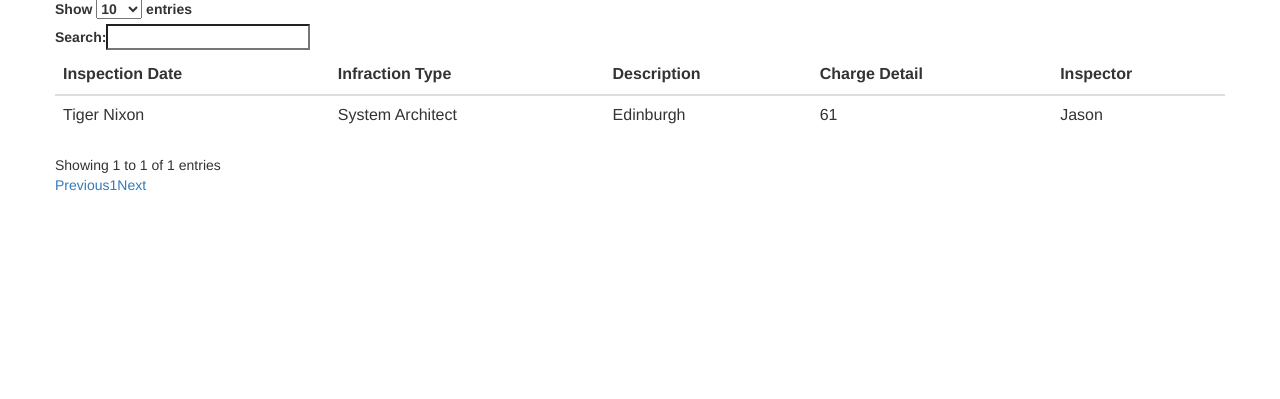
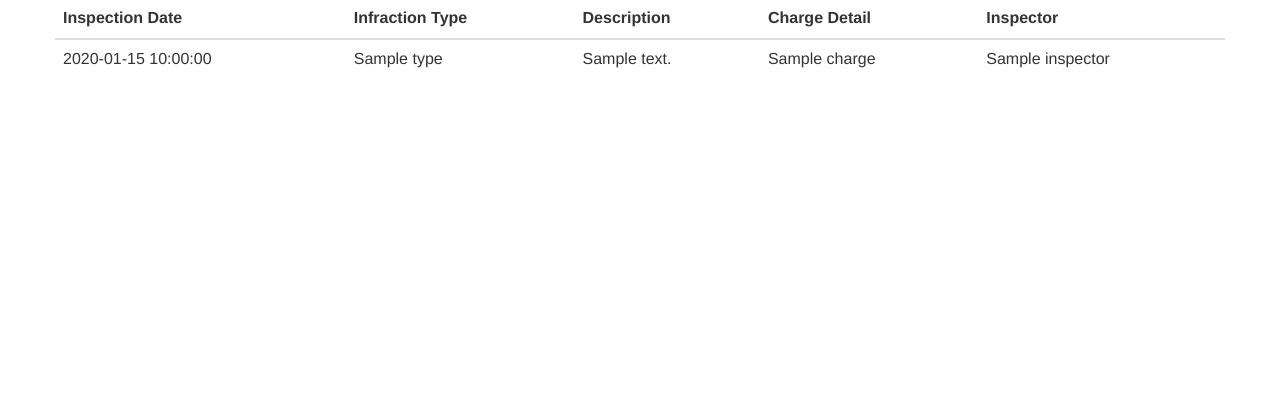
Before and after one commit to jsshao/WEC_food_inspection, a Flask app: template templates/restaurant.html in a window 1280 px wide. Shown: the part 401-800 px from the top of the page. Run offline with Flask 2, Linux system fonts and the light colour scheme; the template is opened without the code that fills it: most values are stand-ins (such as "Sample title", 1, 10 or a date in 2020); parts of the project's set-up code (start-up, migrations or seed data) failed here and were passed over; some libraries are stand-ins or nearby versions.

```diff
--- a/server.py
+++ b/server.py
@@ -16,7 +16,7 @@ def send_js(path):
 
 @app.route('/restaurant/<rid>')
 def stores(rid):
-    return render_template('restaurant.html', name='ABCD')
+    return render_template('restaurant.html', name='ABCD', entries=[])
 
 
 @app.route('/violation.html')
--- a/static/js/dataTable.js
+++ b/static/js/dataTable.js
@@ -1,5 +1,7 @@
 $(document).ready(function(){
-    $('#example').DataTable();
+    $('#example').DataTable({
+        'searching': false
+    });
 });
 
 function initialize() {
--- a/templates/restaurant.html
+++ b/templates/restaurant.html
@@ -35,7 +35,7 @@
     </div>
 
     <div class="row">
-     <table id="example" class="table display" cellspacing="0" width="100%">
+     <table id="violations" class="table display" cellspacing="0" width="100%">
         <thead>
             <tr>
                 <th>Inspection Date</th>
@@ -46,16 +46,17 @@
             </tr>
         </thead>
         <tbody>
+            {% for entry in entries %}
             <tr>
-                <td>Tiger Nixon</td>
-                <td>System Architect</td>
-                <td>Edinburgh</td>
-                <td>61</td>
-                <td>Jason</td>
+                <td>{{ entry.date }}</td>
+                <td>{{ entry.type }}</td>
+                <td>{{ entry.desc }}</td>
+                <td>{{ entry.charge }}</td>
+                <td>{{ entry.inspector }}</td>
             </tr>
+            {% endfor %}
         </tbody>
       </table>
-
     </div>
 
    </div>
```
Also changed, not shown: static/html/index.html (+23 -0 lines), 1 other file.
